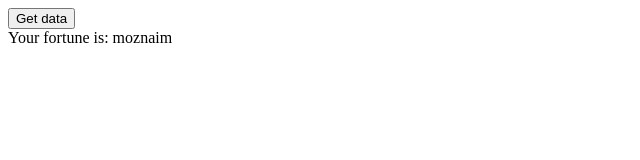
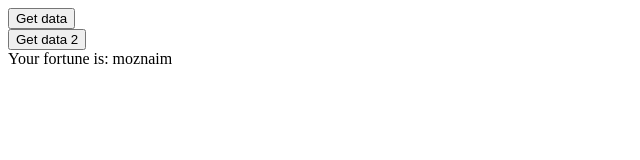
Before and after one commit to BenyaminYehudi/ajax, a plain HTML site: page index.html in a window 1280 px wide. Both pictures are taken after a click on the button "Get data". Shown: the whole page, without its empty margins (0-640 px from the left). Drawn offline with nearby package versions, Linux system fonts and the light colour scheme.

Commit message:
Update index.html

```diff
--- a/index.html
+++ b/index.html
@@ -13,8 +13,6 @@
 			$.mockjax({
 			  url: "/restful/api2",
 			  response: function(settings) {
-
-
 				this.responseText = {"asaf": "totach2"};
 				}
 			});
@@ -23,6 +21,16 @@
 				$.post("/restful/api", {"asaf": "totach"}, function(response) {
 				  if ( response.foo ) {
 					$(".content").html( "Your fortune is: " + response.foo );
+				  } else {
+					$(".content").html( "Things do not look good, no fortune was told" );
+				  }
+				});
+			}
+
+			function getDataTwo(){
+				$.post("/restful/api2", {"asaf": "totach2"}, function(response) {
+				  if ( response.asaf ) {
+					$(".content").html( "Your fortune is: " + response.asaf );
 				  } else {
 					$(".content").html( "Things do not look good, no fortune was told" );
 				  }
@@ -39,6 +47,10 @@
 				<div class="header">
 					<button onclick="getData()">Get data</button>
 				</div>
+				<div>
+					<button onclick="getDataTwo()">Get data 2</button>
+				</div>
+
 				<div class="content"></div>
 			</div>
 		</div>
```
